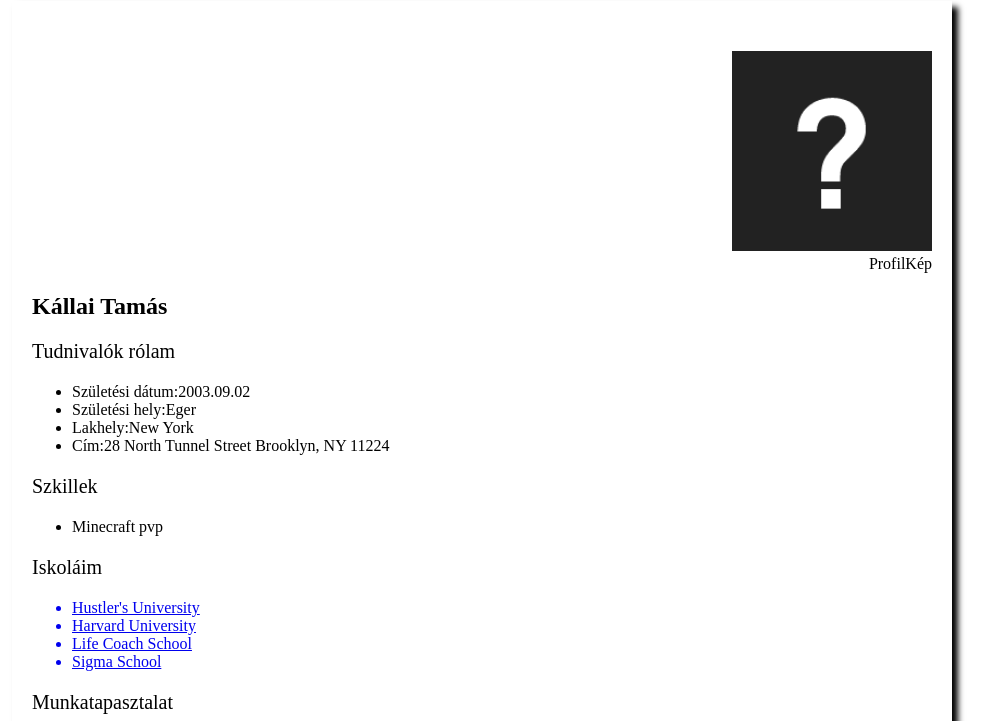
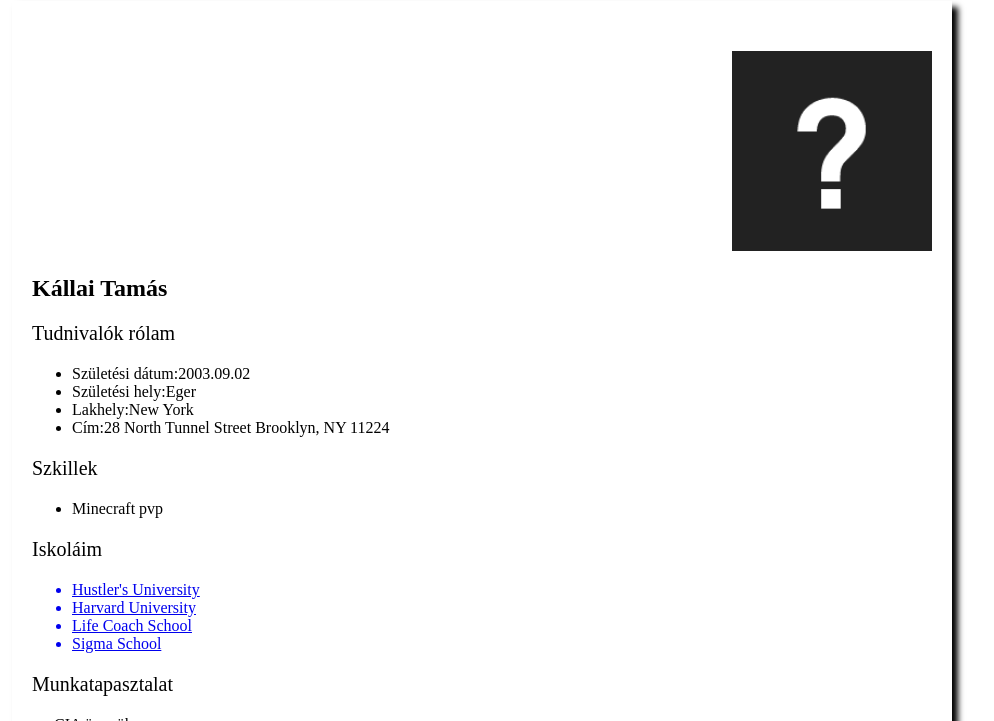
Before and after one commit to KallaiT/-n-letrajz, a plain HTML site: page index.html in a window 1280 px wide. Shown: the part 79-800 px from the top of the page, without its empty margins (158-1152 px from the left). Drawn offline with Linux system fonts and the light colour scheme.

Commit message:
sdasdasdad

```diff
--- a/index.html
+++ b/index.html
@@ -13,7 +13,6 @@
       <div style="text-align: right">
         <img src="download.png" width="200" />
       </div>
-      <div style="text-align: right" width="">ProfilKép</div>
       <h2>Kállai Tamás</h2>
       <p class="head">Tudnivalók rólam</p>
       <ul>
```
